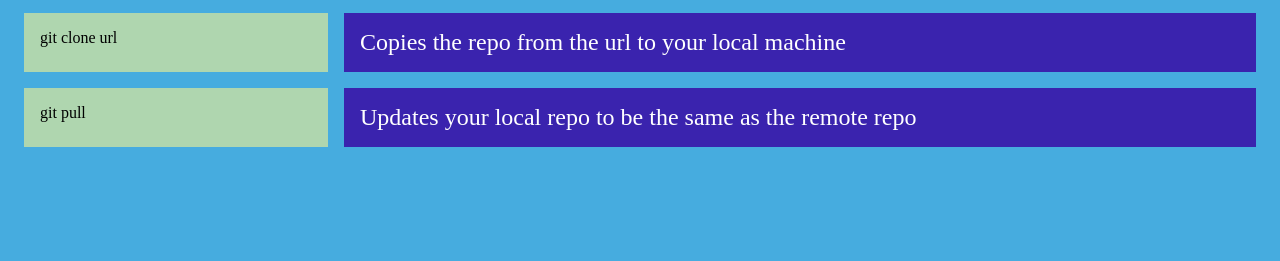
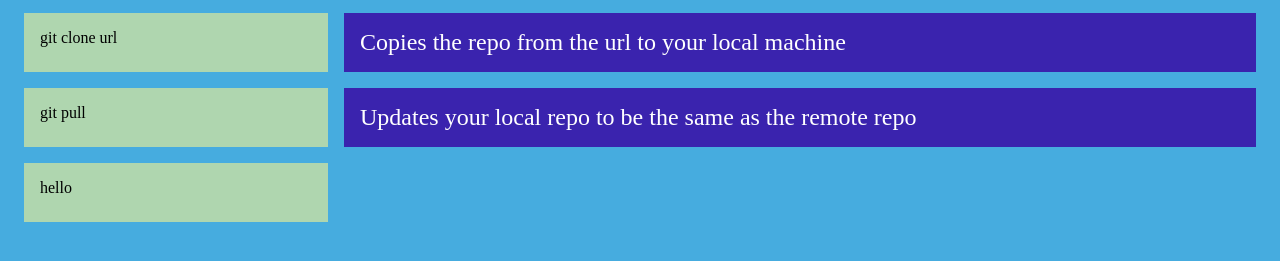
Before and after one commit to bushra-rauf/version-control, a plain HTML site: page index.html in a window 1280 px wide. Shown: the part 163-424 px from the top of the page. Drawn offline with Linux system fonts and the light colour scheme.

Commit message:
added hello

```diff
--- a/index.html
+++ b/index.html
@@ -20,6 +20,8 @@
         <div class="git-commands__command">git pull</div>
         <div class="git-commands__effect">Updates your local repo to be the same as the remote repo</div>
 
+        <div class="git-commands__command">hello</div>
+
     </main>
 </body>
 </html>
```
